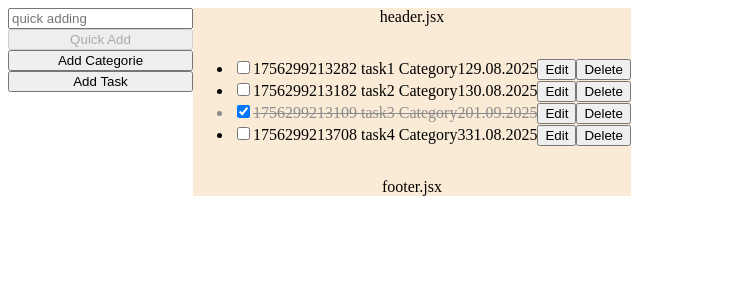
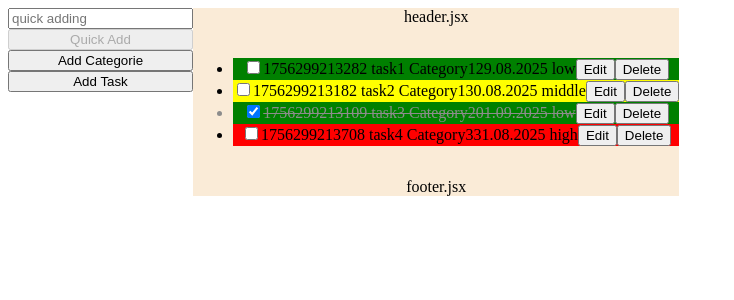
Before and after one commit to TAURUS-ESSEN/reactToDo, a React app: page / in a window 1280 px wide. Shown: the top 300 px of the page, without its empty margins (0-734 px from the left). Built offline with nearby package versions, Linux system fonts and the light colour scheme; the HTML template or start-up script is replaced by a standard one.

Commit message:
Add priority field to Tasks

```diff
--- a/src/App.jsx
+++ b/src/App.jsx
@@ -16,10 +16,10 @@
 ];
 
 const DEFAULT_TASKS = [
-  { id: createId(), name: 'task1', description: 'some text1', isReady: false, category: 1, dueDate: "2025-08-29"   },
-  { id: createId(), name: 'task2', description: 'some text2', isReady: false, category: 1, dueDate: "2025-08-30"  },
-  { id: createId(), name: 'task3', description: 'some text3', isReady: true, category: 2, dueDate: "2025-09-01"  },
-  { id: createId(), name: 'task4', description: 'some text4', isReady: false, category: 3, dueDate: "2025-08-31"   },
+  { id: createId(), name: 'task1', description: 'some text1', isReady: false, category: 1, priority: 1, dueDate: "2025-08-29"   },
+  { id: createId(), name: 'task2', description: 'some text2', isReady: false, category: 1, priority: 2, dueDate: "2025-08-30"  },
+  { id: createId(), name: 'task3', description: 'some text3', isReady: true, category: 2, priority: 1, dueDate: "2025-09-01"  },
+  { id: createId(), name: 'task4', description: 'some text4', isReady: false, category: 3, priority: 3, dueDate: "2025-08-31"   },
 ]
 
 function loadingInitialTasks() {
--- a/src/components/Modal/AddTaskModal.jsx
+++ b/src/components/Modal/AddTaskModal.jsx
@@ -9,6 +9,7 @@
     const [taskDescription, setTaskDescription] = useState('')
     const [categoryId, setCategoryId] = useState(null)
     const [dueDate, setDueDate] = useState(null);
+    const [priority, setPriority] = useState(2);
     console.log('categoryId', categoryId)
 
     const canClick = taskName.trim().length > 0;
@@ -17,7 +18,7 @@
     function onSubmit(e) {
         e.preventDefault()
         if (!canClick) return
-        setTasks(prev=>[...prev, {id: createId(), name: taskName.trim(), description: taskDescription.trim(), isReady: false, category: Number(categoryId), dueDate: dueDate ? format(dueDate, 'yyyy-MM-dd') : null }])
+        setTasks(prev=>[...prev, {id: createId(), name: taskName.trim(), description: taskDescription.trim(), isReady: false, category: Number(categoryId), priority: priority, dueDate: dueDate ? format(dueDate, 'yyyy-MM-dd') : null }])
         setTaskName('');
         setTaskDescription('');
         closeModal();
@@ -44,13 +45,19 @@
                     value={taskDescription}
                     placeholder='some description'
                 />
+                <label>Priority</label>
+                <select onChange={(e)=>setPriority(e.target.value)}>
+                    <option value={1}>Low</option>
+                    <option value={2} selected>Middle</option>
+                    <option value={3}>High</option>
+                </select>
                 <label>Due date</label>
                 <DayPicker
-                 className={styles.calendar}
-                mode="single"
-                selected={dueDate}
-                onSelect={setDueDate}
-                weekStartsOn={1}
+                    className={styles.calendar}
+                    mode="single"
+                    selected={dueDate}
+                    onSelect={setDueDate}
+                    weekStartsOn={1}
                 />
                 <div>
                     <button type="button" onClick={closeModal}>Cancel</button>
--- a/src/components/Modal/EditTaskModal.jsx
+++ b/src/components/Modal/EditTaskModal.jsx
@@ -9,6 +9,7 @@
     const [taskName, setTaskName] = useState(task.name); // это редактируемые поля
     const [taskDescription, setTaskDescription] = useState(task.description);
     const [taskCategory, setTaskCategory] = useState(task.category);
+    const [taskPriority, setTaskPriority] = useState(task.priority);
     const [dueDate, setDueDate] = useState(task.dueDate);
 
     const canClick = taskName.trim().length > 0; //защита от случайного нажатия
@@ -17,7 +18,7 @@
         e.preventDefault(); // не обновляется страница
         setTasks(prev =>
             prev.map(t =>
-            t.id === modal.taskId ? { ...t, name: taskName, description: taskDescription, category: Number(taskCategory), dueDate: dueDate ? format(dueDate, 'yyyy-MM-dd') : null  } : t
+            t.id === modal.taskId ? { ...t, name: taskName, description: taskDescription, category: Number(taskCategory), priority: Number(taskPriority), dueDate: dueDate ? format(dueDate, 'yyyy-MM-dd') : null  } : t
             )
         );
         closeModal()
@@ -36,9 +37,15 @@
                 <select onChange={(e)=>{setTaskCategory(e.target.value)}}>
                     <option disabled value='' selected required>Choose Category</option>
                     {categories.map(category => {
-                        return <option key={category.id} value={category.id}>{category.name}</option>
+                        return <option key={category.id} value={category.id} selected={task.category === category.id}>{category.name}</option>
                     })}
-                </select>{taskCategory}
+                </select>
+                  <label>Task Priority</label>
+                <select onChange={(e)=>setTaskPriority(e.target.value)}>
+                    <option value={1} selected={task.priority===1}>Low</option>
+                    <option value={2} selected={task.priority===2}>Middle</option>
+                    <option value={3} selected={task.priority===3}>High</option>
+                </select>
                 <label>Task Description</label>
                 <textarea
                     onChange={(e)=>setTaskDescription(e.target.value)}
@@ -53,6 +60,7 @@
                                 weekStartsOn={1}
                                 />
                 <div>
+
                     <button type="button" onClick={closeModal}>Cancel</button>
                     <button type='submit' disabled={!canClick}>Send</button>
                 </div>
--- a/src/components/Tasks/Tasks.jsx
+++ b/src/components/Tasks/Tasks.jsx
@@ -1,6 +1,9 @@
 import {useOutletContext} from 'react-router-dom'
 import styles from './tasks.module.css'
 
+const colors = {
+    1: 'low', 2: 'middle', 3: 'high'
+}
 export default function Tasks() {
     const {tasks, setTasks, categories, openModal} = useOutletContext();
 
@@ -27,11 +30,14 @@
         <>
         <ul>
             {tasks.map(task => {
+                const pClass = styles[colors[task.priority ?? 2]];
+
                 return (
-                <li key={task.id} className={task.isReady ? styles.strike : ''}>
+
+                <li key={task.id} className={`${task.isReady ? styles.strike : ''} ${pClass}` }>
                     <input type='checkbox' onChange={()=>makeComplete(task.id)} checked={task.isReady} />
                     {task.id} {task.name} {categories.find(category => category.id === task.category)?.name ?? 'No category'}
-                     {pretty(task.dueDate)}
+                    {pretty(task.dueDate)} {colors[task.priority]}
                     <button onClick={()=>openModal('editTask', task.id)}>Edit</button>
                     <button onClick={()=>deleteTask(task.id)}>Delete</button>
                 </li>)
--- a/src/components/Tasks/tasks.module.css
+++ b/src/components/Tasks/tasks.module.css
@@ -2,3 +2,15 @@
   text-decoration: line-through;
   color: rgb(140, 140, 140)
 }
+
+.low {
+  background-color: green;
+}
+
+.middle {
+  background-color: yellow;
+}
+
+.high {
+  background-color: red;
+}
```
Also changed, not shown: 1 other file (tests, documents, lock files or other folders).
